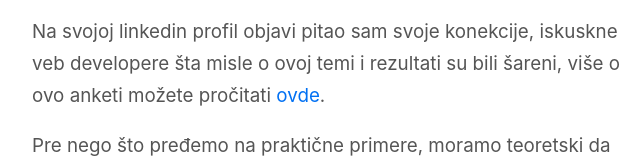
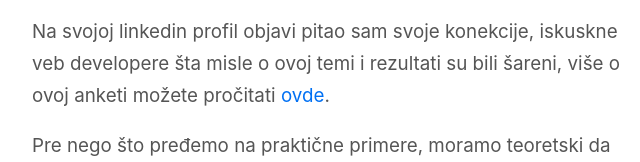
Before and after one commit to MiloshN/stapraksakaze, a Gatsby site: page /css-important-rule-i-performanse/ in a window 1280 px wide. Shown: the part 608-770 px from the top of the page, 308-948 px from the left. Built offline with nearby package versions, Linux system fonts and the light colour scheme; Gatsby itself is replaced by a stand-in of ours; some packages are replaced by stand-ins of ours.

Commit message:
fix typo

```diff
--- a/content/blog/css-important-rule-i-performanse/index.md
+++ b/content/blog/css-important-rule-i-performanse/index.md
@@ -7,7 +7,7 @@ author: Milos N.
 
 Ako guglamo, čitamo naokolo, pregledamo brdo informacija ili čak pitamo AI kao što je ChatGPT, svi će manje-više reći isto: da !important CSS pravilo može negativno uticati na vaš veb sajt.
 
-Na svojoj linkedin profil objavi pitao sam svoje konekcije, iskuskne veb developere šta misle o ovoj temi i rezultati su bili šareni, više o ovo anketi možete pročitati [ovde](https://www.linkedin.com/feed/update/urn:li:activity:7201524440273154048/).
+Na svojoj linkedin profil objavi pitao sam svoje konekcije, iskuskne veb developere šta misle o ovoj temi i rezultati su bili šareni, više o ovoj anketi možete pročitati [ovde](https://www.linkedin.com/feed/update/urn:li:activity:7201524440273154048/).
 
 Pre nego što pređemo na praktične primere, moramo teoretski da objasnimo šta je `!important` pravilo.
 
```
